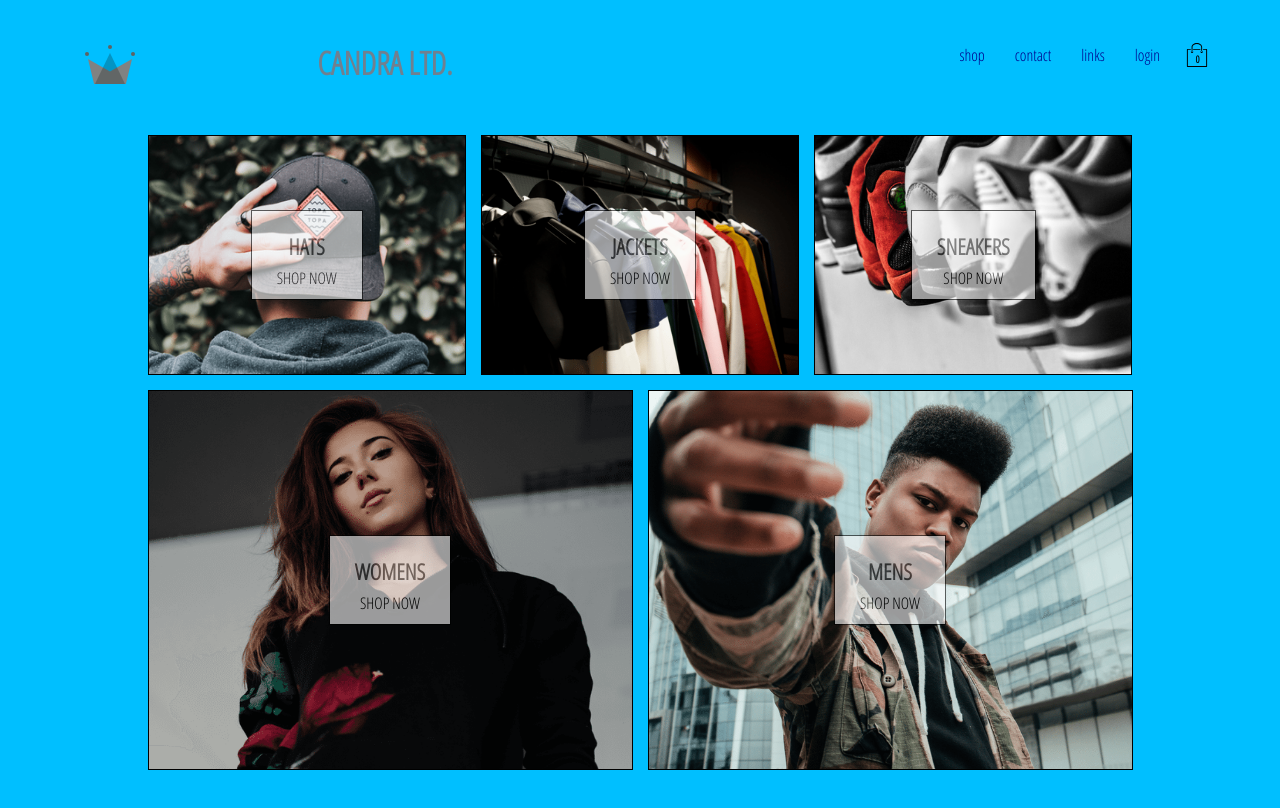
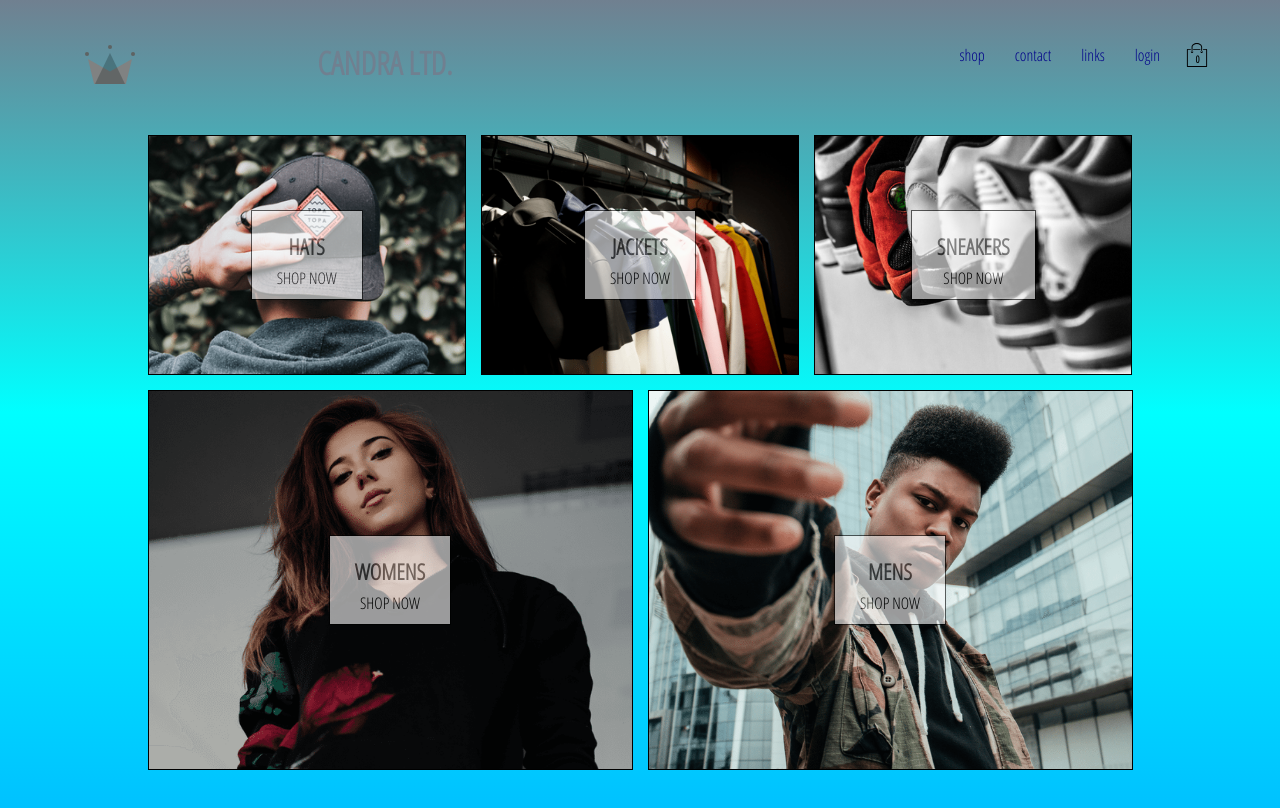
Before and after one commit to amriikk/CandraLtd, a React (Create React App) app: page / in a window 1280 px wide. Shown: the top 808 px of the page. Built offline with nearby package versions, Linux system fonts and the light colour scheme; no server answers.

Commit message:
update color gradient

```diff
--- a/src/App.css
+++ b/src/App.css
@@ -1,8 +1,8 @@
 body {
     font-family: 'Open Sans Condensed';
     padding: 20px 60px;
-    background: deepskyblue;
-    /* background-image: linear-gradient(slategray, cyan, steelblue); */
+    /* background: deepskyblue; */
+    background-image: linear-gradient(slategray, cyan, deepskyblue);
 }
 
 a {
--- a/src/components/Cart-Dropdown/Cart.scss
+++ b/src/components/Cart-Dropdown/Cart.scss
@@ -5,9 +5,10 @@
     display: flex;
     flex-direction: column;
     padding: 20px;
-    border: 1px solid slateblue;
+    border: 1px solid navy;
     border-radius: 5px;
-    background-color: deepskyblue;
+    background-color: steelblue;
+    opacity: .89;
     top: 90px;
     right: 40px;
     z-index: 5;
```
